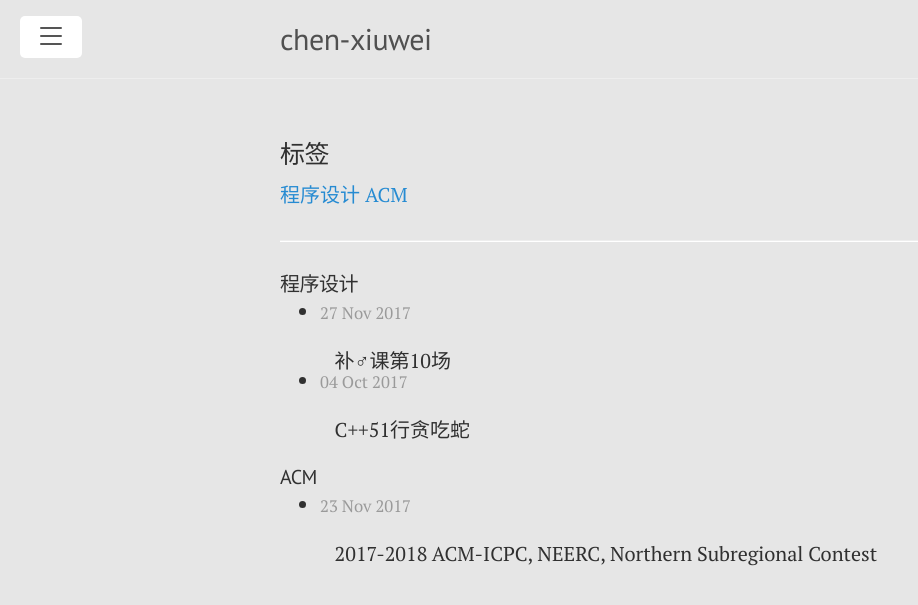
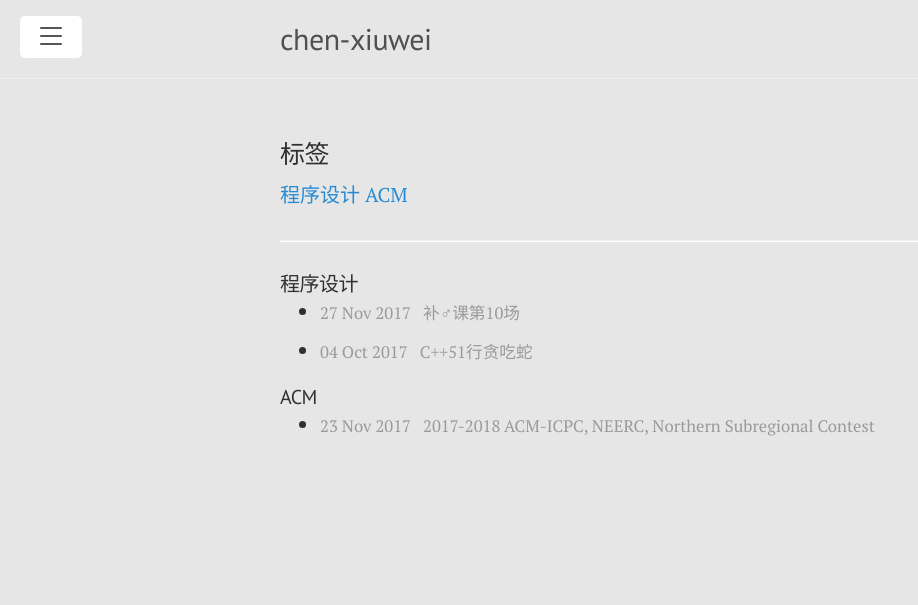
Before and after one commit to chen-xw/chen-xw.github.io, a Jekyll site: the page built from blog/tags.html, in a window 1280 px wide. Shown: the top 605 px of the page, without its empty margins (0-918 px from the left). Built offline with Jekyll 4.4.1, drawn with Linux system fonts in a browser that asks for light colours; comment, search, counter and statistics services are not loaded.

Commit message:
Update tags.html

```diff
--- a/blog/tags.html
+++ b/blog/tags.html
@@ -17,7 +17,7 @@ title: 标签
       {% for post in tag[1] %}
         <a class="post-title" href="{{ site.baseurl }}{{ post.url }}">
       <li>
-      <small class="post-date">{{ post.date | date_to_string }}</small>&nbsp;&nbsp;&nbsp;{{ post.title }}
+      <small class="post-date">{{ post.date | date_to_string }}&nbsp;&nbsp;&nbsp;{{ post.title }}</small>
       </li>
       </a>
       {% endfor %}
```
